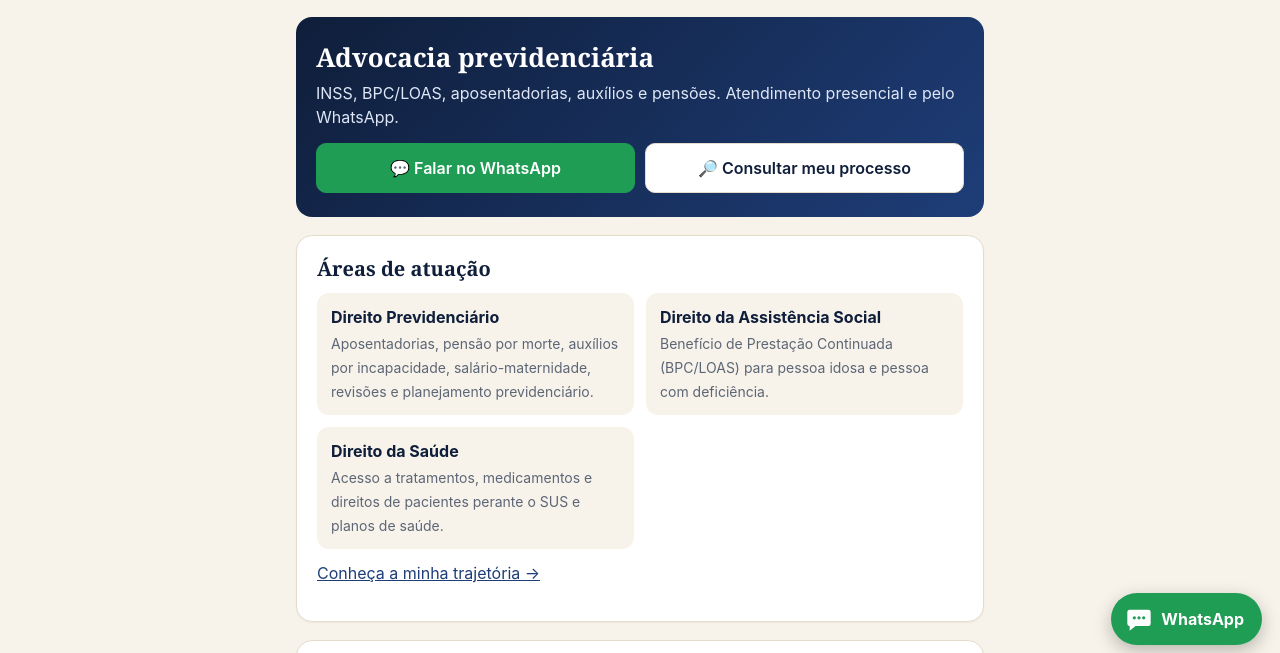
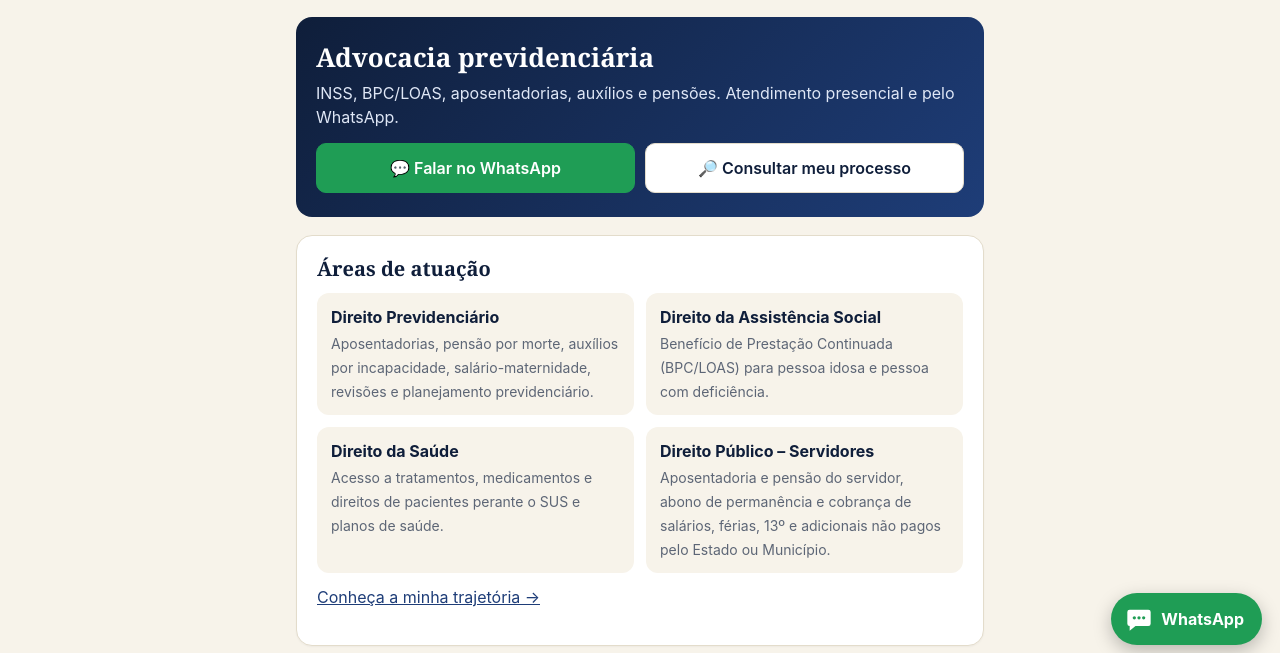
Before and after one commit to rafaadvogado/portal, a plain HTML site: page index.html in a window 1280 px wide. Shown: the part 137-790 px from the top of the page. Drawn offline with Linux system fonts and the light colour scheme.

Commit message:
Site: nova área de atuação – Direito Público (servidores)
Co-Authored-By: Claude Opus 5.5 <noreply@anthropic.com>
Claude-Session: https://claude.ai/code/session_01TjRXWga78bz1b3B69nQ2d7

```diff
--- a/index.html
+++ b/index.html
@@ -319,7 +319,8 @@ fetch('atualizado.json', { cache: 'no-cache' }).then(r => r.json()).then(j => {
 const AREAS = [
   ['Direito Previdenciário', 'Aposentadorias, pensão por morte, auxílios por incapacidade, salário-maternidade, revisões e planejamento previdenciário.'],
   ['Direito da Assistência Social', 'Benefício de Prestação Continuada (BPC/LOAS) para pessoa idosa e pessoa com deficiência.'],
-  ['Direito da Saúde', 'Acesso a tratamentos, medicamentos e direitos de pacientes perante o SUS e planos de saúde.']
+  ['Direito da Saúde', 'Acesso a tratamentos, medicamentos e direitos de pacientes perante o SUS e planos de saúde.'],
+  ['Direito Público – Servidores', 'Aposentadoria e pensão do servidor, abono de permanência e cobrança de salários, férias, 13º e adicionais não pagos pelo Estado ou Município.']
 ];
 const cartaoHtml = () => `<div class="card"><h2>Meu cartão</h2>
   <img class="cartao" src="cartao.jpg" alt="Cartão de visita de Rafael de Mello Souza, advogado, OAB/SP 352.797, WhatsApp (14) 99611-9228, e-mail rafaelmsouza@adv.oabsp.org.br">
```
